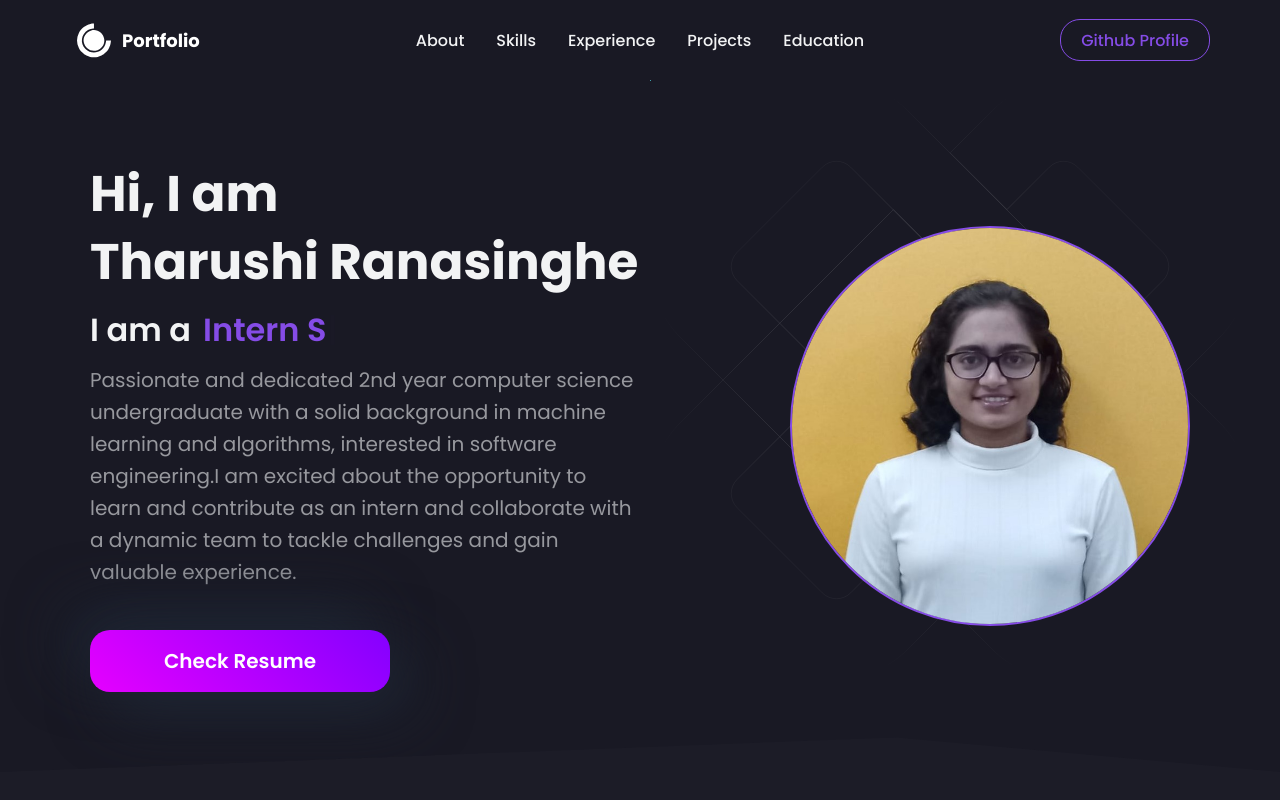
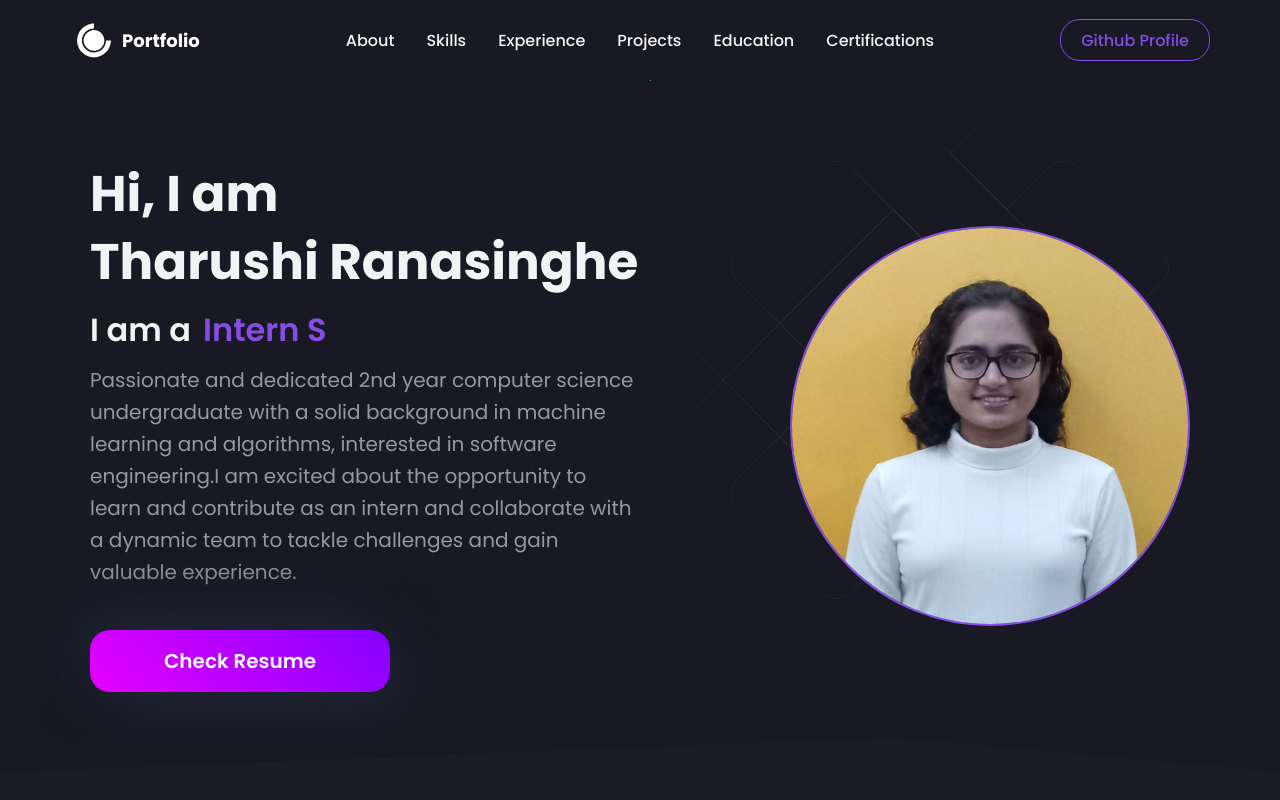
Before and after one commit to TharushiRanasinghe/my-portfolio, a React (Create React App) app: page / in a window 1280 px wide. Shown: the top 800 px of the page. Built offline with nearby package versions, Linux system fonts and the light colour scheme.

Commit message:
Add certification section for the navbar and Footer

```diff
--- a/src/components/Footer/index.js
+++ b/src/components/Footer/index.js
@@ -92,12 +92,13 @@ function Footer() {
           <NavLink href="#experience">Experience</NavLink>
           <NavLink href="#projects">Projects</NavLink>
           <NavLink href="#education">Education</NavLink>
+          <NavLink href="#certifications">Certifications</NavLink>
         </Nav>
         <SocialMediaIcons>
           <SocialMediaIcon href={Bio.linkedin} target="display"><LinkedInIcon /></SocialMediaIcon>
         </SocialMediaIcons>
         <Copyright>
-          &copy; 2024 Tharushi ranasinghe. All rights reserved.
+          &copy; 2024 Tharushi Ranasinghe. All rights reserved.
         </Copyright>
 
       </FooterWrapper>
--- a/src/components/NavBar/index.js
+++ b/src/components/NavBar/index.js
@@ -29,6 +29,7 @@ const Navbar =() =>{
                     <NavLink href='#experience'>Experience</NavLink>
                     <NavLink href='#projects'>Projects</NavLink>
                     <NavLink href='#education'>Education</NavLink>
+                    <NavLink href='#certifications'>Certifications</NavLink>
                 </NavItems>
                 <ButtonContainer>
                 <GitHubButton href={Bio.github} target="_blank">Github Profile</GitHubButton>
@@ -51,6 +52,9 @@ const Navbar =() =>{
                     <MobileLink href='#education' onClick={() => {
                     setIsOpen(!isOpen)
                     }}>Education</MobileLink>
+                    <MobileLink href='#certifications' onClick={() => {
+                    setIsOpen(!isOpen)
+                    }}>Certifications</MobileLink>
                     <GitHubButton style={{padding: '10px 16px',background: `${theme.primary}`, color: 'white',width: 'max-content'}} href={Bio.github} target="_blank">Github Profile</GitHubButton>
                 </MobileMenu>
                 }
```
